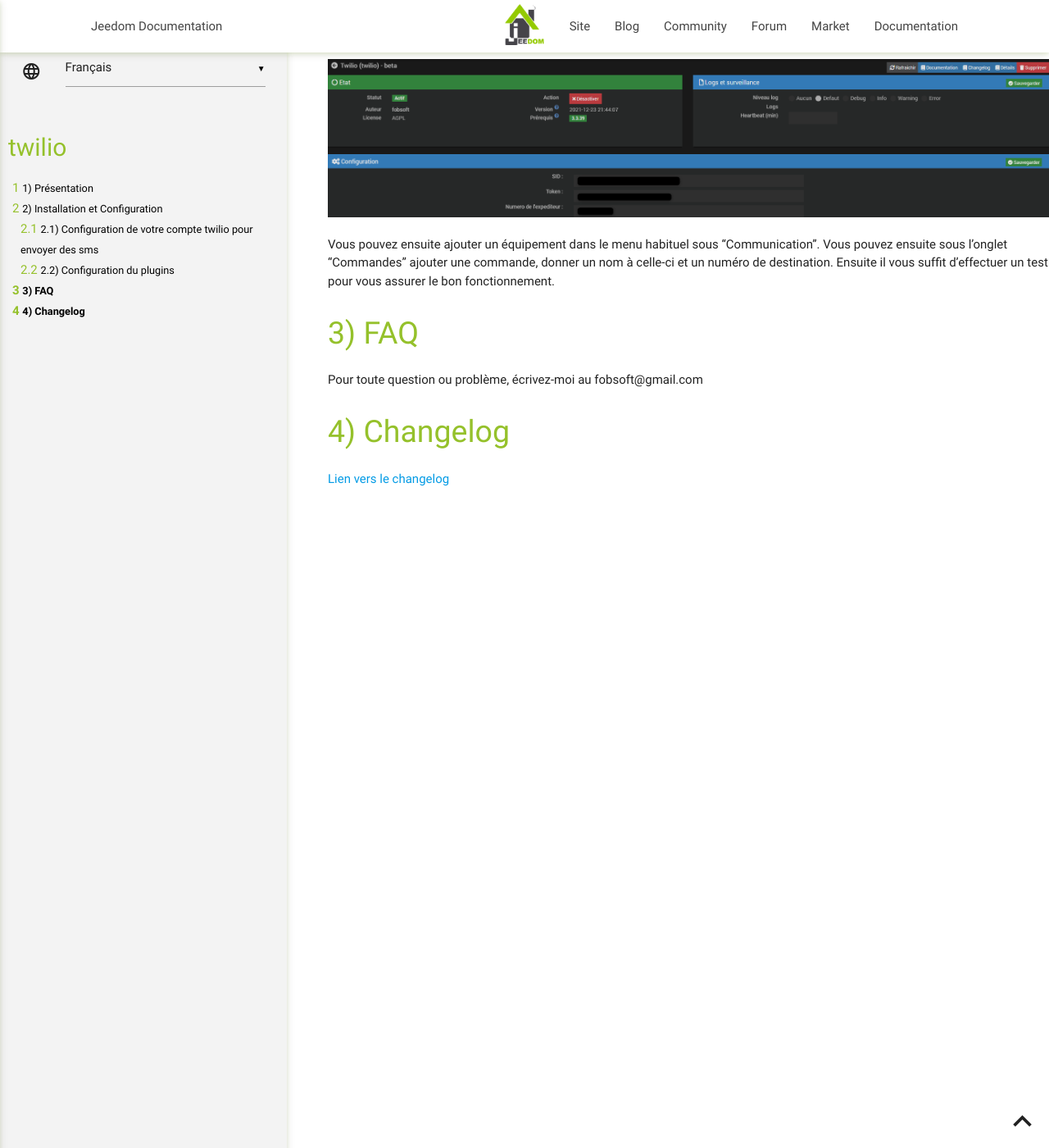
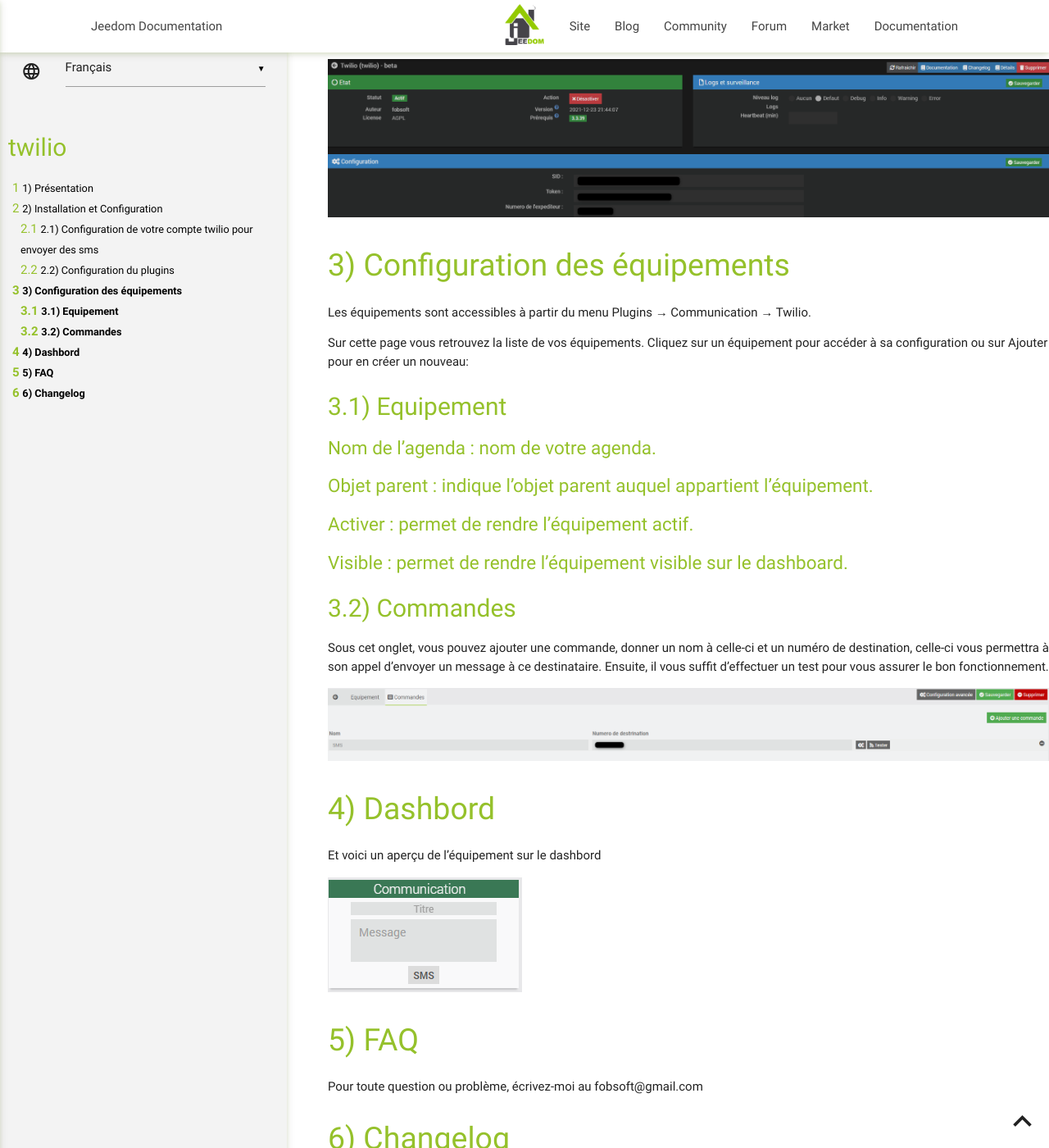
Before and after one commit to fobsoft/jeedom-plugins-documentation, a Jekyll site: the page built from twilio/fr_FR/index.md, in a window 1280 px wide and 1400 px high, scrolled down 2499 px. Shown: the whole window at 82% size. Built offline with Jekyll 4.4.1, drawn with Linux system fonts in a browser that asks for light colours.

Commit message:
bonification

```diff
--- /dev/null
+++ b/genericTypeManager/index.html
@@ -0,0 +1,3 @@
+<script>
+window.location.href = 'fr_FR/';
+</script>
--- a/twilio/fr_FR/index.md
+++ b/twilio/fr_FR/index.md
@@ -43,9 +43,26 @@
 
 ![Installation et Configuration - 1](../images/Installation%20et%20Configuration%20-%201.png)
 
-Vous pouvez ensuite ajouter un équipement dans le menu habituel sous "Communication".
-Vous pouvez ensuite sous l'onglet "Commandes" ajouter une commande, donner un nom à celle-ci et un numéro de destination.
-Ensuite il vous suffit d'effectuer un test pour vous assurer le bon fonctionnement.
+# Configuration des équipements
+Les équipements sont accessibles à partir du menu Plugins → Communication → Twilio.
+
+Sur cette page vous retrouvez la liste de vos équipements. Cliquez sur un équipement pour accéder à sa configuration ou sur Ajouter pour en créer un nouveau:
+
+## Equipement
+### Nom de l’agenda : nom de votre agenda.
+### Objet parent : indique l’objet parent auquel appartient l’équipement.
+### Activer : permet de rendre l’équipement actif.
+### Visible : permet de rendre l’équipement visible sur le dashboard.
+## Commandes
+Sous cet onglet, vous pouvez ajouter une commande, donner un nom à celle-ci et un numéro de destination, celle-ci vous permettra à son appel d'envoyer un message à ce destinataire.
+Ensuite, il vous suffit d'effectuer un test pour vous assurer le bon fonctionnement.
+
+![Configuration_équipements1](../images/Configuration_équipements1.png)
+
+# Dashbord
+Et voici un aperçu de l'équipement sur le dashbord
+
+![Dashbord1](../images/Dashbord1.png)
 
 # FAQ
 Pour toute question ou problème, écrivez-moi au fobsoft@gmail.com
```
Also changed, not shown: genericTypeManager/fr_FR/changelog.md (added, +15 -0 lines), genericTypeManager/fr_FR/index.md (added, +42 -0 lines), index/fr_FR/index.md (+11 -0 lines), genericTypeManager/images/Installation et Configuration - 1.png (added), genericTypeManager/images/Installation et Configuration tier - 1.png (added), genericTypeManager/images/Installation et Configuration tier - 2.png (added), genericTypeManager/images/Installation et Configuration tier - 3.png (added), genericTypeManager/images/Installation et Configuration tier - 4.png (added), genericTypeManager/images/Installation et Configuration tier - 5.png (added), twilio/images/Configuration_équipements1.png (added), twilio/images/Dashbord1.png (added).
